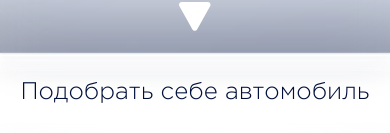
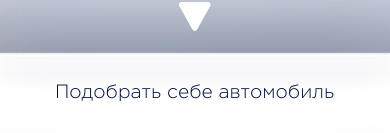
Before and after one commit to TheNeyre/fidelis, a React (Create React App) app: page / in a window 390 px wide. Shown: the part 711-844 px from the top of the page. Built offline with nearby package versions, Linux system fonts and the light colour scheme.

Commit message:
main page adaptation fix

```diff
--- a/src/pages/main/page.module.scss
+++ b/src/pages/main/page.module.scss
@@ -191,6 +191,9 @@
   .mainContainer .titleContentContainer .titleText{ font-size: 38px; line-height: 35px; }
   .mainContainer .titleContentContainer .secondText{ font-size: 16px; }
   .mainContainer .titleContentContainer .secondTextLine{ width: 100%; }
+  .downbarContainer .downbarContent .downbarText {
+    transform: scale(0.8);
+  }
 }
 
 
@@ -207,7 +210,7 @@
   flex-direction: column;
   align-items: center;
   gap: 20px;
-  transition: all 1s;
+  transition: bottom 1s;
   .downbarArrowIcon {
     transition: all .3s;
     opacity: 0;
```
